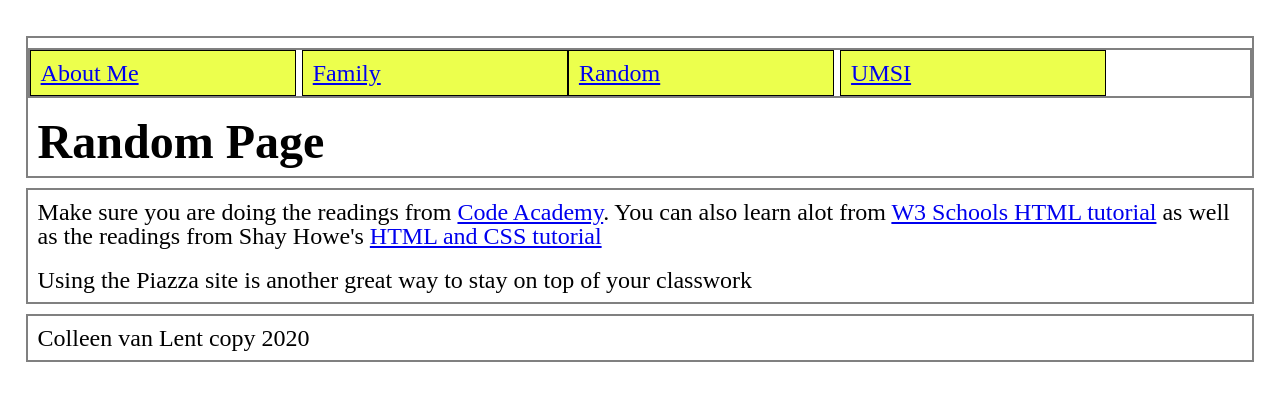
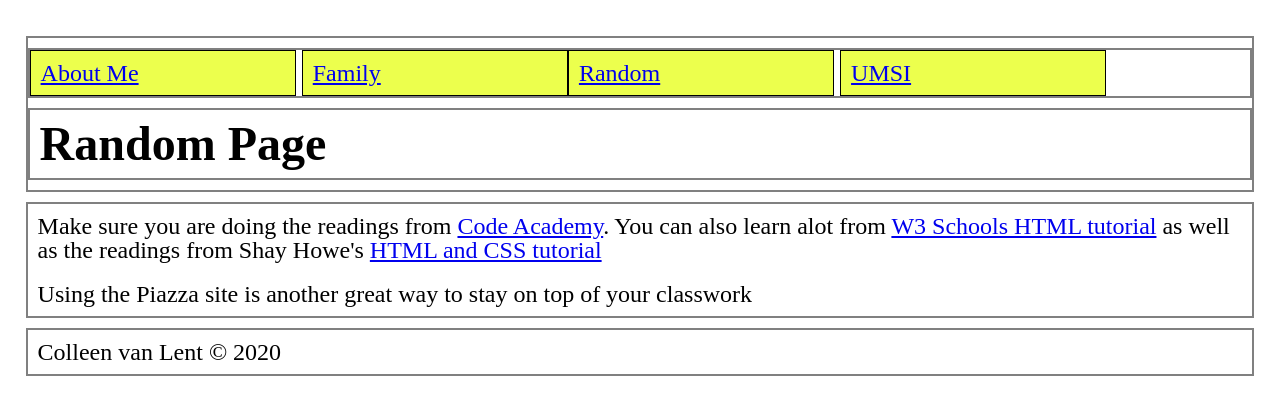
Before and after one commit to ryanbaxter99/homework1-2022, a plain HTML site: page random.html in a window 1280 px wide. Drawn offline with Linux system fonts and the light colour scheme.

Commit message:
Update random.html

```diff
--- a/random.html
+++ b/random.html
@@ -21,7 +21,7 @@
 			</ul>
 		</nav>
 
-		<h2>Random Page</h2>
+		<h1>Random Page</h1>
 	</header>
 
 
@@ -36,7 +36,7 @@
 	</main>
 
 	<footer>
-		<p>Colleen van Lent copy 2020</p>
+		<p>Colleen van Lent &copy; 2020</p>
 	</footer>
 </body>
 </html>
```
